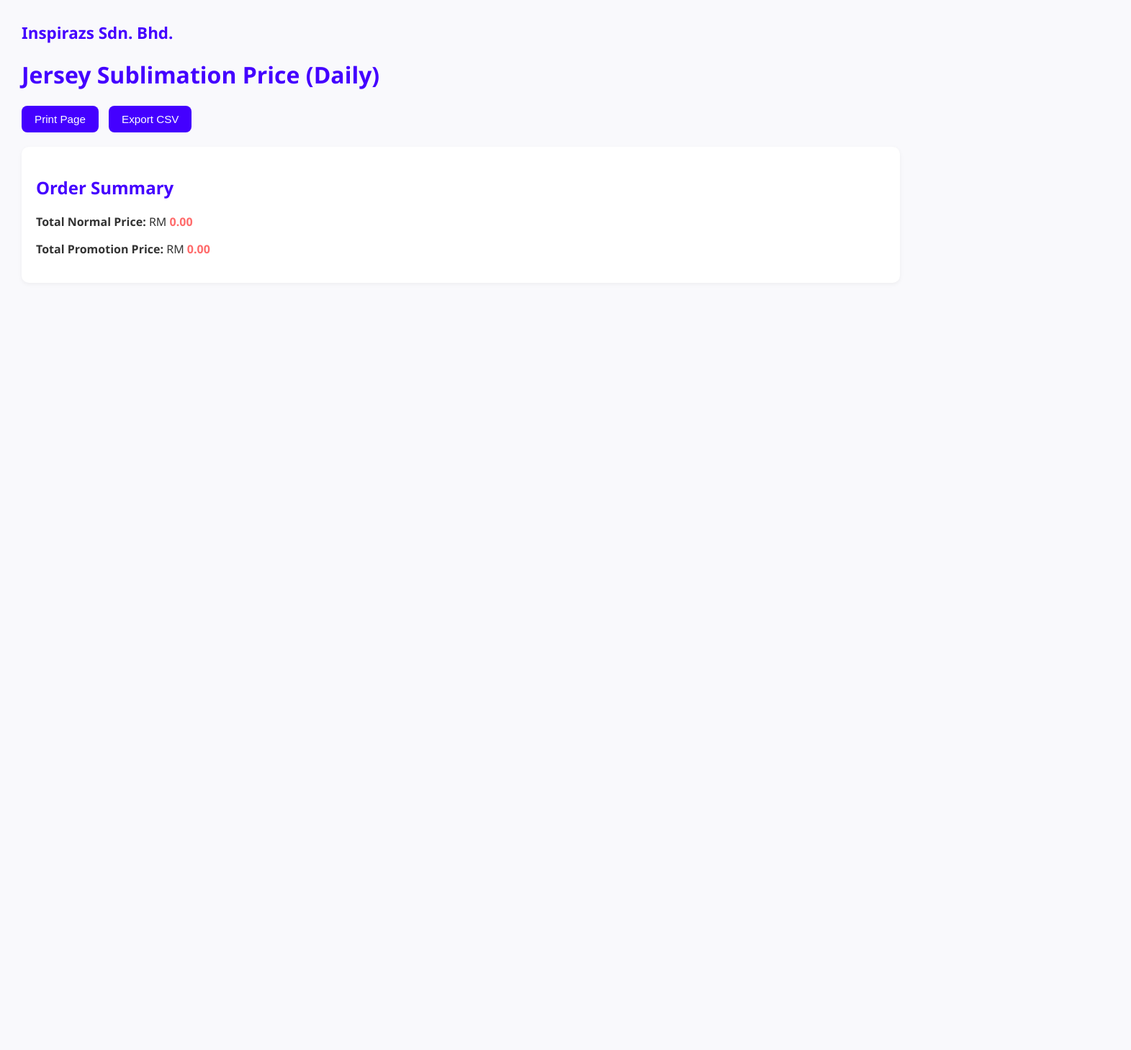
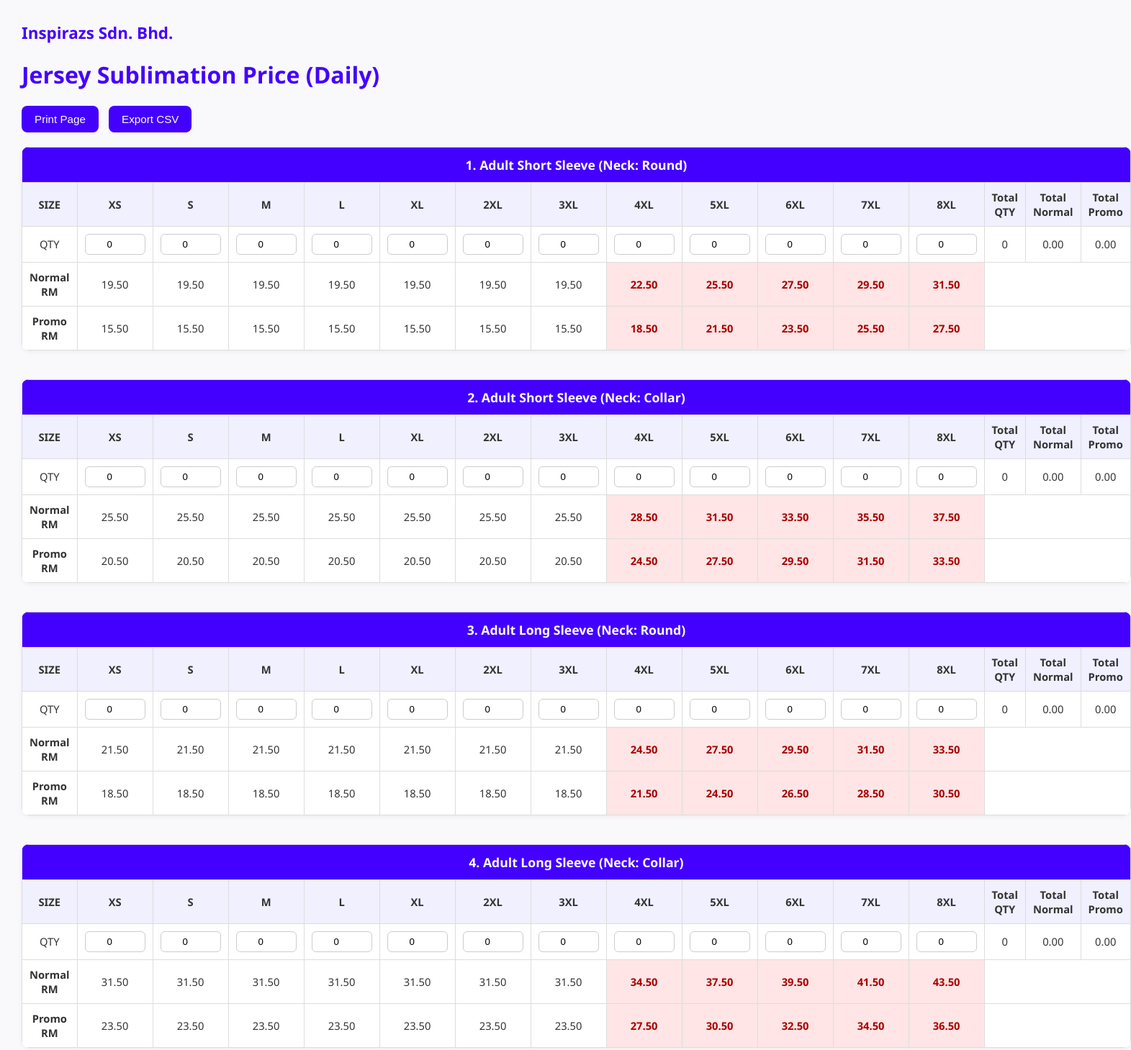
Before and after one commit to kinatsuko/jersey-app, a plain HTML site: page index.html in a window 1280 px wide. Shown: the top 1459 px of the page at 72% size, 1571 px wide, since content can reach past the window. Before the commit the page ends 800 px from the top, so only its background shows below. Drawn offline with Linux system fonts and the light colour scheme.

```diff
--- a/index.html
+++ b/index.html
@@ -163,11 +163,9 @@ const products = [
   //{ name: "Kids Long Sleeve", neck: "Collar", sizes: ["1~2","3~4","5~6","7~8","9~10","11~12","13~14"], normal: 31.5, promo: 23.5 },
 
   // Adult Short Sleeve - Round
-  //{ name: "Adult Short Sleeve", neck: "Round", sizes: ["XS","S","M","L","XL","2XL","3XL","4XL","5XL","6XL","7XL","8XL"],
-  { name: "Adult Short Sleeve", neck: "Round",
-    //normal: [19.5,19.5,19.5,19.5,19.5,19.5,19.5,22.5,25.5,27.5,29.5,31.5],
-    normal: [2]
-    //promo:  [15.5,15.5,15.5,15.5,15.5,15.5,15.5,18.5,21.5,23.5,25.5,27.5]
+  { name: "Adult Short Sleeve", neck: "Round", sizes: ["XS","S","M","L","XL","2XL","3XL","4XL","5XL","6XL","7XL","8XL"],
+    normal: [19.5,19.5,19.5,19.5,19.5,19.5,19.5,22.5,25.5,27.5,29.5,31.5],
+    promo:  [15.5,15.5,15.5,15.5,15.5,15.5,15.5,18.5,21.5,23.5,25.5,27.5]
   },
 
   // Adult Short Sleeve - Collar
```
